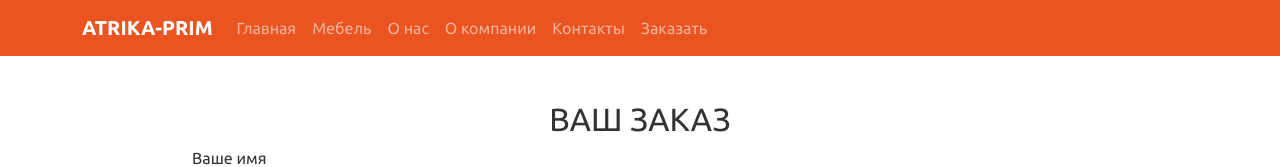
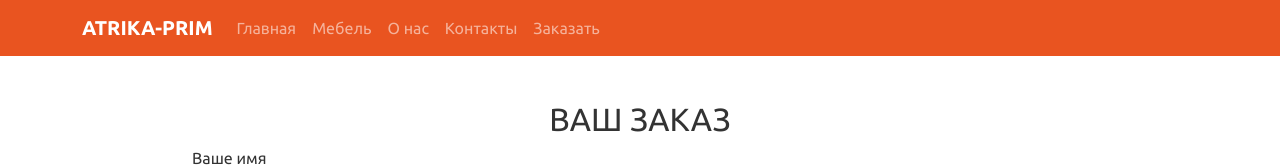
Before and after one commit to Vera1307/AtrikaPrim, a plain HTML site: page pages/order.html in a window 1280 px wide. Shown: the top 167 px of the page. Drawn offline with nearby package versions, Linux system fonts and the light colour scheme.

Commit message:
Add files via upload

```diff
--- a/pages/order.html
+++ b/pages/order.html
@@ -50,9 +50,7 @@
                     <li class="nav-item">
                         <a class="nav-link" href="../index.html#about">О нас</a>
                     </li>
-                    <li class="nav-item">
-                        <a class="nav-link" href="../index.html/about">О компании</a>
-                    </li>
+
                     <li class="nav-item">
                         <a class="nav-link" href="../index.html#contacts">Контакты</a>
                     </li>
```
